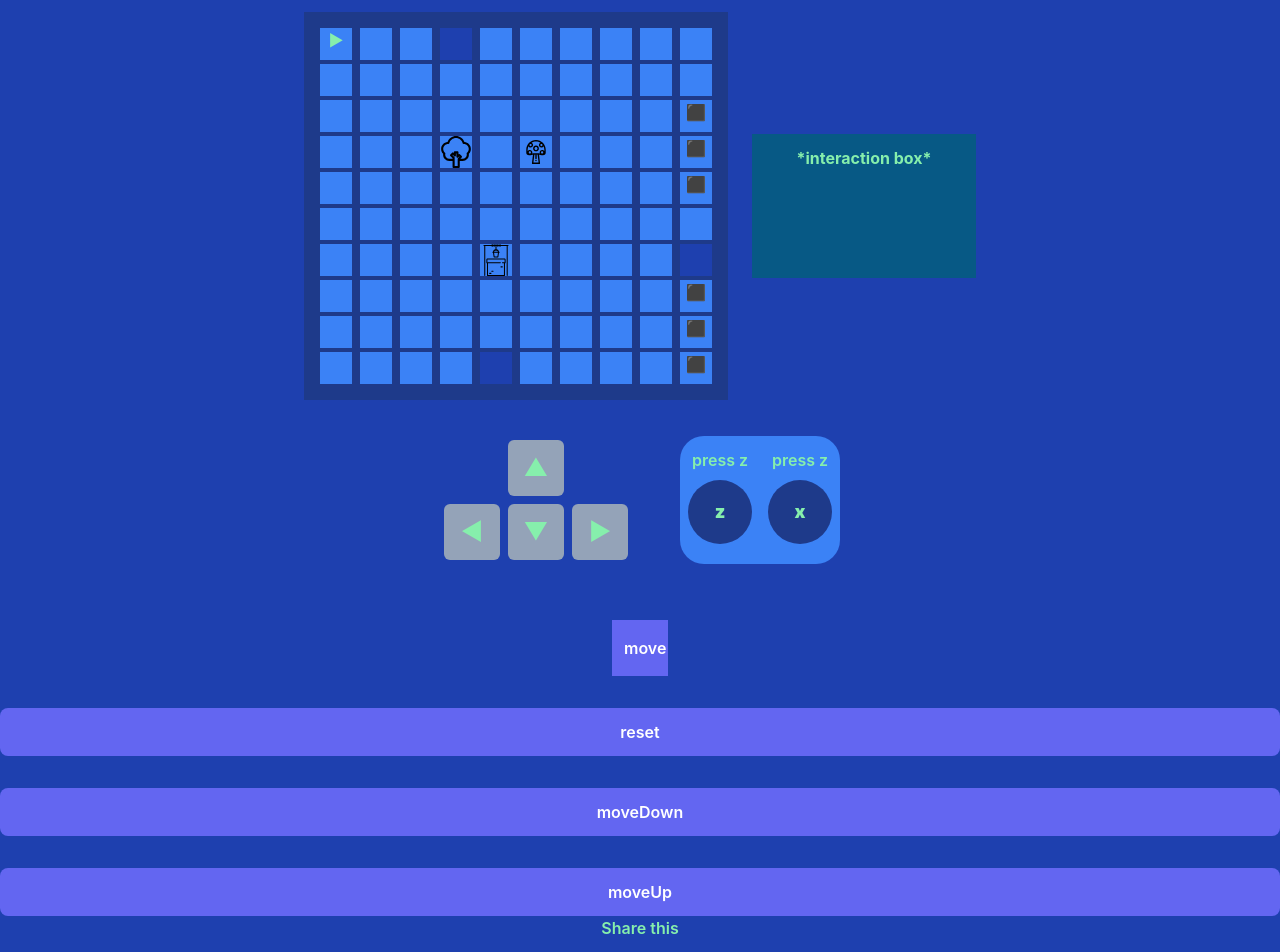
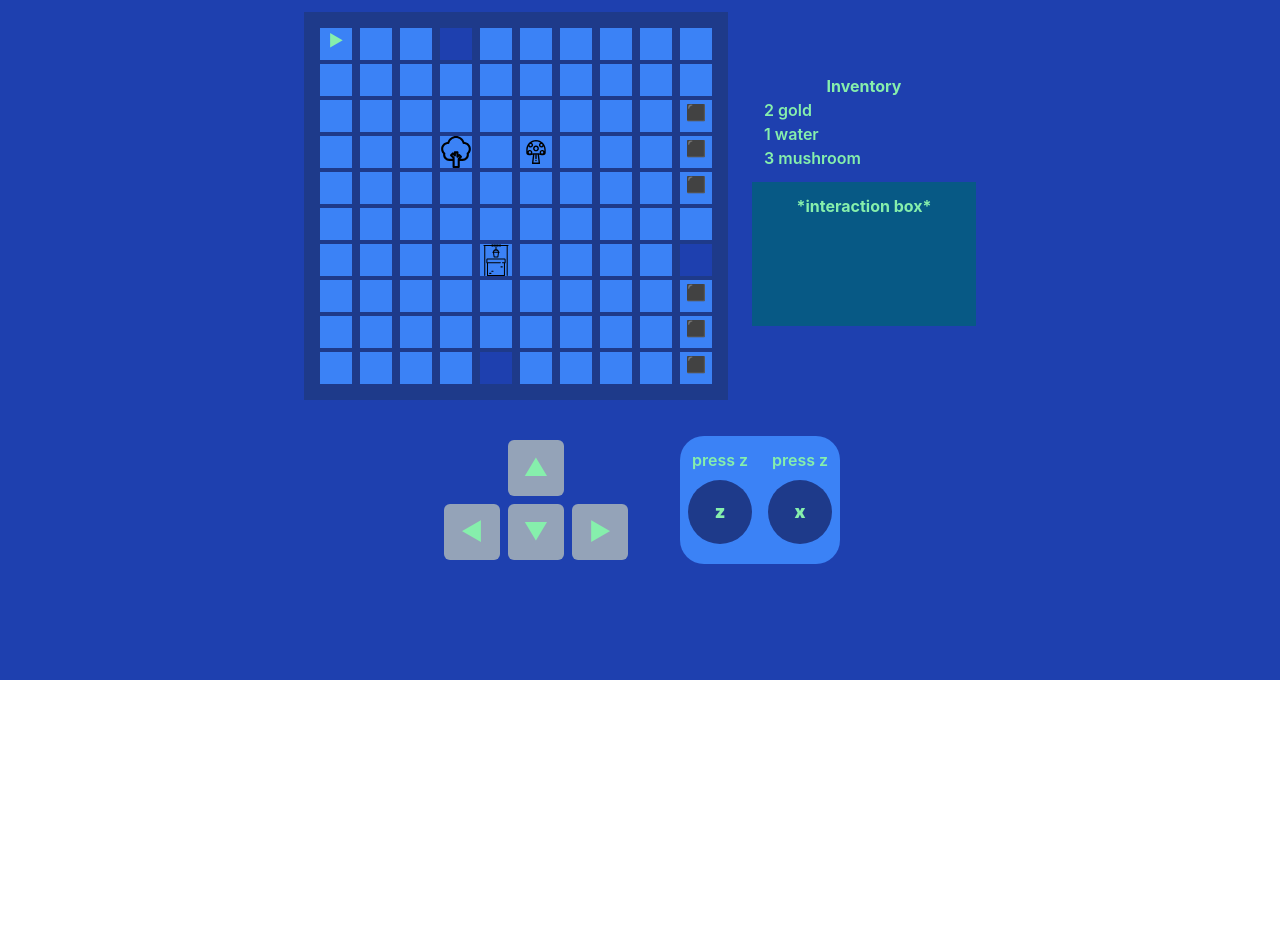
Before and after one commit to leog91/leog, a Next.js app: page /walker in a window 1280 px wide. Shown: the part 120-1072 px from the top of the page. After the commit the page ends 800 px from the top, so only its background shows below. Built offline with nearby package versions, Linux system fonts and the light colour scheme.

Commit message:
walker > iteractionBox, added inventory

```diff
--- a/pages/walker.js
+++ b/pages/walker.js
@@ -12,12 +12,31 @@ import {
 //mobile
 // ..
 //move-constants
+
+const FINITE = "FINITE";
+const INFINITE = "INFINITE";
+
 const MAP_ELEM = {
-  TREE: { desc: "has leafs", code: "tree", interact: "feels rough" },
+  TREE: {
+    desc: "has leafs",
+    code: "tree",
+    interact: "feels rough",
+    pick: INFINITE,
+  },
   ROCK: { desc: "heavy", code: "rock" },
-  MUSHROOM: { desc: "power up", code: "mushroom" },
+  MUSHROOM: { desc: "power up", code: "mushroom", pick: FINITE },
   WALL: { desc: "BIG", interact: "road blocked", code: "WALL" },
   WELL: { desc: "seems deep", interact: "can drink", code: "WELL" },
+};
+
+//constanst
+// const checkUniqueCode = () => true
+
+//check descriptions
+
+const INV_ELEM = {
+  MUSHROOM: { desc: "power up", code: "I_M", name: "mushroom" },
+  WATER: { desc: "power up", code: "I_W", name: "water" },
 };
 
 // canPick, water?, terrain Bg, pick fruit, drink water,
@@ -25,13 +44,6 @@ const MAP_ELEM = {
 const canPick = [MAP_ELEM.MUSHROOM];
 
 function Walker() {
-  //   const grid = [
-  //     ["O", "O", "O", "O"],
-  //     ["O", "O", "O", "O"],
-  //     ["O", "X", "O", "O"],
-  //     ["O", "O", "O", "O"],
-  //   ];
-
   //check keys, idx(ixiy)
 
   // render mode
@@ -45,48 +57,23 @@ function Walker() {
 
   // check keys
 
+  //on remove check
+  const [backpack, setBackpack] = useState({
+    gold: 2,
+    items: [
+      [1, INV_ELEM.WATER],
+      [3, INV_ELEM.MUSHROOM],
+    ],
+  });
+
   const [step, setStep] = useState(0);
   const items = Array(100).fill({});
 
   const [map, setMap] = useState([[]]);
 
-  const [interactionTarget, setInteractionTarget] = useState(null);
+  const initialInteractionBox = { cursor: 0, target: null };
 
-  // const initialMap = Array(10)
-  //   .fill(Array(10).fill(""))
-  //   .map((c, ix) => c.map((elem, ir) => `x${ix}y${ir}`));
-
-  // const initialMap = emptyMap();
-
-  // initialMap[3][3].content = "tree";
-
-  // initialMap[5][3].content = "mushroom";
-
-  // initialMap[9][2].content = "wall";
-  // initialMap[9][3].content = "wall";
-  // initialMap[9][4].content = "wall";
-  // initialMap[9][7].content = "wall";
-  // initialMap[9][8].content = "wall";
-  // initialMap[9][9].content = "wall";
-
-  // initialMap[9][6].passage = { map: [2, 1], walkerPosition: [0, 5] };
-
-  // console.log(">>>>>>", newemptyMap());
-
-  // console.log(initialMap);
-
-  // column row
-
-  // const res = mapp.map((c, ix) => c.map((elem, ir) => `x${ix}y${ir}`));
-
-  // console.log("res", res);
-
-  const [grid, setGrid] = useState([
-    ["O", "O", "O", "O"],
-    ["O", "O", "O", "O"],
-    ["O", "X", "O", "O"],
-    ["O", "O", "O", "O"],
-  ]);
+  const [interactionBox, setInteractionBox] = useState(initialInteractionBox);
 
   const [mapSize, setMapSize] = useState({
     x: 4,
@@ -99,29 +86,12 @@ function Walker() {
     direction: RIGHT,
   });
 
-  const move = () => {
-    console.log("moving");
-    setGrid([
-      ["O", "O", "O", "O"],
-      ["O", "O", "O", "O"],
-      ["O", "O", "X", "O"],
-      ["O", "O", "O", "O"],
-    ]);
-    setStep(step + 1);
-  };
-
   useEffect(() => {
     const newMap = [...initialMap()];
-    // newMap[0][0].content = "player";
-
     setMap(newMap);
   }, []);
 
-  useEffect(() => {
-    // const newMap = [...initialMap()];
-    // newMap[walkerPosition.x][walkerPosition.y].content = "player";
-    // setMap(newMap);
-  }, [walkerPosition]);
+  useEffect(() => {}, [walkerPosition]);
 
   useEffect(() => {
     const onKeyDown = (e) => {
@@ -239,25 +209,10 @@ function Walker() {
 
     walkerPosition.direction === UP &&
       setWalkerPosition({ ...walkerPosition, y: walkerPosition.y - 1 });
-    // if (walkerPosition.y === 0) return;
-    // walkerPosition.direction === UP
-    //   ? setWalkerPosition({ ...walkerPosition, y: walkerPosition.y - 1 })
-    //   : setWalkerPosition({ ...walkerPosition, direction: UP });
-  };
-
-  const reset = () => {
-    console.log("reseting");
-    setGrid([
-      ["O", "O", "O", "O"],
-      ["O", "O", "O", "O"],
-      ["O", "X", "O", "O"],
-      ["O", "O", "O", "O"],
-    ]);
-    setStep(0);
   };
 
   useEffect(() => {
-    setInteractionTarget(null);
+    setInteractionBox(initialInteractionBox);
   }, [walkerPosition]);
 
   const handler = (key) => {
@@ -289,39 +244,47 @@ function Walker() {
           walkerPosition.y < map[0].length - 1 &&
           map[walkerPosition.x][walkerPosition.y + 1].content
         )
-          setInteractionTarget(
-            MAP_ELEM[map[walkerPosition.x][walkerPosition.y + 1].content]
-          );
+          setInteractionBox({
+            ...initialInteractionBox,
+            target:
+              MAP_ELEM[map[walkerPosition.x][walkerPosition.y + 1].content],
+          });
 
         if (
           walkerPosition.direction === UP &&
           walkerPosition.y > 0 &&
           map[walkerPosition.x][walkerPosition.y - 1].content
         )
-          setInteractionTarget(
-            MAP_ELEM[map[walkerPosition.x][walkerPosition.y - 1].content]
-          );
+          setInteractionBox({
+            ...initialInteractionBox,
+            target:
+              MAP_ELEM[map[walkerPosition.x][walkerPosition.y - 1].content],
+          });
         if (
           walkerPosition.direction === RIGHT &&
           walkerPosition.x < map.length - 1 &&
           map[walkerPosition.x + 1][walkerPosition.y].content
         )
-          setInteractionTarget(
-            MAP_ELEM[map[walkerPosition.x + 1][walkerPosition.y].content]
-          );
+          setInteractionBox({
+            ...initialInteractionBox,
+            target:
+              MAP_ELEM[map[walkerPosition.x + 1][walkerPosition.y].content],
+          });
         if (
           walkerPosition.direction === LEFT &&
           walkerPosition.x > 0 &&
           map[walkerPosition.x - 1][walkerPosition.y].content
         )
-          setInteractionTarget(
-            MAP_ELEM[map[walkerPosition.x - 1][walkerPosition.y].content]
-          );
+          setInteractionBox({
+            ...initialInteractionBox,
+            target:
+              MAP_ELEM[map[walkerPosition.x - 1][walkerPosition.y].content],
+          });
 
         break;
 
       case "z":
-        setInteractionTarget(null);
+        setInteractionBox(initialInteractionBox);
         break;
       default:
         console.log("key", key);
@@ -329,22 +292,17 @@ function Walker() {
     }
   };
 
-  /*
-
-  position(x,y)?
-
-   */
-
-  useEffect(() => {}, [grid, step]);
-
   return (
     <>
-      <div tabIndex="0" onKeyDown={(e) => handler(e.key)}>
-        <div className=" bg-blue-800 flex flex-col  text-green-300 font-semibold place-items-center  ">
+      <div
+        className="bg-blue-800 h-screen"
+        tabIndex="0"
+        onKeyDown={(e) => handler(e.key)}
+      >
+        <div className="   flex flex-col bg-blue-800  text-green-300 font-semibold place-items-center  ">
           <div className="text-4xl   mb-8">Walker</div>
 
           <div>
-            {" "}
             currentPos = x:{walkerPosition.x} / y:{walkerPosition.y}
           </div>
           <div>direction = {walkerPosition.direction}</div>
@@ -369,27 +327,43 @@ function Walker() {
               ))}
             </div>
 
+            <div>
+              <div className="">
+                <div className="font-bold text-center">Inventory</div>
+                <div className="pl-6">
+                  <div>{backpack.gold} gold</div>
+                  <div>
+                    {backpack.items.map((i) => (
+                      <div key={i[1].code}>
+                        {i[0]} {i[1].name}
+                      </div>
+                    ))}
+                  </div>
+                </div>
+              </div>
+
               <div className="bg-sky-800 w-56 h-36 m-3 p-3">
                 <div className="font-bold text-center">*interaction box*</div>
                 <div>
-                {interactionTarget && (
+                  {interactionBox.target && (
                     <div>
                       {" "}
                       <div>
-                      {">"} {interactionTarget.code}
+                        {">"} {interactionBox.target.code}
                       </div>
-                    {interactionTarget.desc && (
+                      {interactionBox.target.desc && (
                         <div>
-                        {">"} {interactionTarget.desc}{" "}
+                          {">"} {interactionBox.target.desc}{" "}
                         </div>
                       )}
-                    {interactionTarget.interact && (
+                      {interactionBox.target.interact && (
                         <div>
-                        {"> [action] - "} {interactionTarget.interact}
+                          {"> [action] - "} {interactionBox.target.interact}
                         </div>
                       )}
                     </div>
                   )}
+                </div>
               </div>
             </div>
           </div>
@@ -446,46 +420,6 @@ function Walker() {
               </div>
             </div>
           </div>
-          <button
-            onClick={() => move()}
-            onKeyPress={(e) => handler(e)}
-            className="bg-indigo-500 text-white  p-3 w-14 h-14 mt-8  hover:bg-indigo-700"
-          >
-            {" "}
-            move
-          </button>
-          <button
-            onClick={() => reset()}
-            className="bg-indigo-500 text-white w-full p-3 rounded-lg mt-8 hover:bg-indigo-700"
-          >
-            {" "}
-            reset
-          </button>
-
-          <button
-            onClick={() => moveDown()}
-            //   onKeyPress={(e) => handler(e)}
-            className="bg-indigo-500 text-white w-full p-3 rounded-lg mt-8 hover:bg-indigo-700"
-          >
-            {" "}
-            moveDown
-          </button>
-          <button
-            onClick={() => moveUp()}
-            //   onKeyPress={(e) => handler(e)}
-            className="bg-indigo-500 text-white w-full p-3 rounded-lg mt-8 hover:bg-indigo-700"
-          >
-            {" "}
-            moveUp
-          </button>
-          <div className="mt-auto mb-5">Share this</div>
-          <div className="grid grid-cols-10  grid-rows-10 gap-1 bg-black">
-            {items.map((e, i) => (
-              <div key={i} className="bg-red-600 text-center hover:bg-red-200">
-                {i} : x{" "}
-              </div>
-            ))}
-          </div>
         </div>
       </div>
     </>
```
Lines whose indentation alone changed are shown as unchanged.
